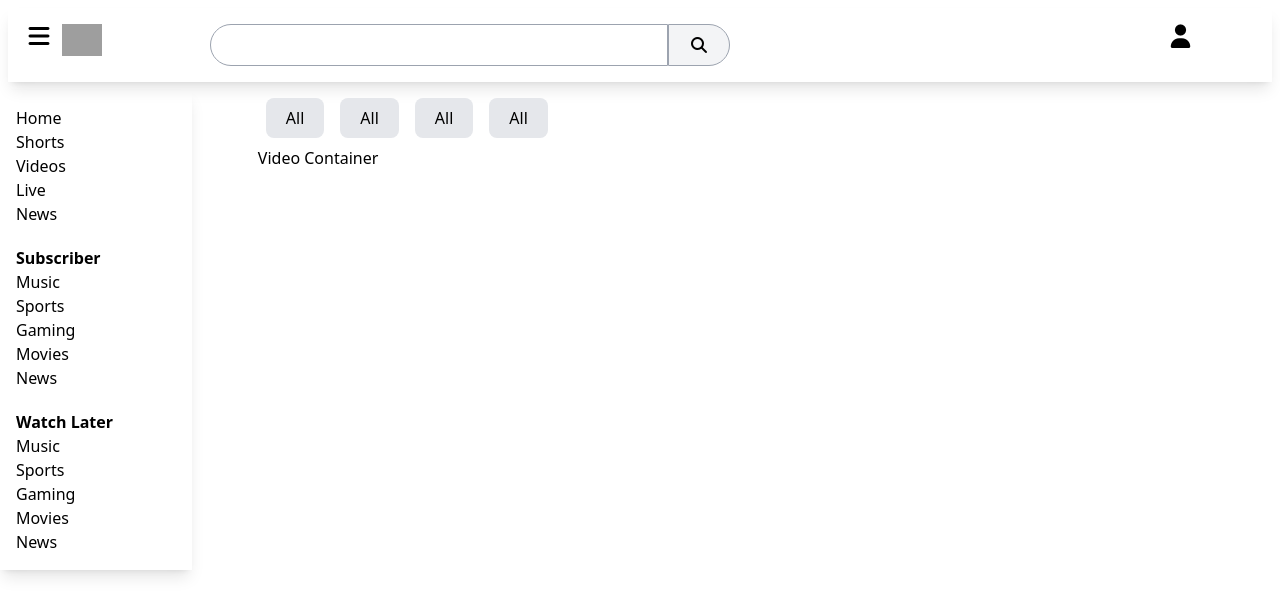
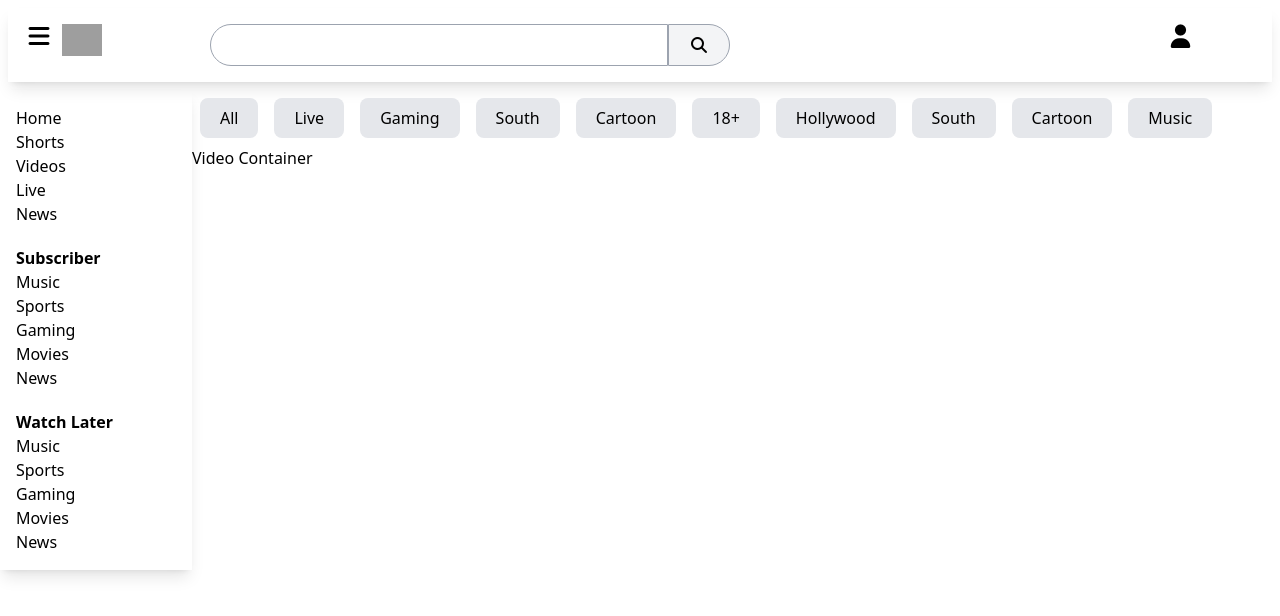
Before and after one commit to SINGHSHEKHAWAT1651786/aniflex, a React (Create React App) app: page / in a window 1280 px wide. Shown: the top 616 px of the page. Built offline with nearby package versions, Linux system fonts and the light colour scheme; grey boxes are pictures that could not be loaded.

Commit message:
create and update components, utils

```diff
--- a/src/components/Body.js
+++ b/src/components/Body.js
@@ -4,7 +4,7 @@ import Sidebar from "./Sidebar";
 
 const Body = () => {
     return (
-    <div className="grid grid-flow-col">
+    <div className="flex">
         <Sidebar/>
         <MainContainer/>
     </div>
--- a/src/components/Button.js
+++ b/src/components/Button.js
@@ -1,8 +1,8 @@
 
-const Button = () => {
+const Button = ({name}) => {
     return(
 <div>
-<button className="px-5 py-2 m-2 bg-gray-200 rounded-lg">All</button>
+<button className="px-5 py-2 m-2 bg-gray-200 rounded-lg">{name}</button>
 </div>
     );
 };
--- a/src/components/ButtonList.js
+++ b/src/components/ButtonList.js
@@ -1,14 +1,19 @@
 import React from "react";
 import Button from "./Button";
-
+const list = ["All", "Live", "Gaming, South, Cartoon, 18+, Hollywood, South, Cartoon, Music"];
 const ButtonList = () => {
     return (
         <div className="flex">
-            <Button/>
-            <Button/>
-            <Button/>
-            <Button/>
-
+            <Button name="All"/>
+            <Button name="Live"/>
+            <Button name="Gaming"/>
+            <Button name="South"/>
+            <Button name="Cartoon"/>
+            <Button name="18+"/>
+            <Button name="Hollywood"/>
+            <Button name="South"/>
+            <Button name="Cartoon"/>
+            <Button name="Music"/>
         </div>
     );
 };
--- /dev/null
+++ b/src/utils/contants.js
@@ -0,0 +1,3 @@
+const YOUTUBE_VIDEOS_API = "https://youtube.googleapis.com/youtube/v3/videos?part=snippet,contentDetails,statistics&chart=mostPopular&maxResults=10&regionCode=IN&key=YOUR_API_KEY";
+
+const GOOGLE_API_KEY = "AIzaSyCiKWb3mE16ufY5WrWn6m1irLD0GPqKkl0";
```
